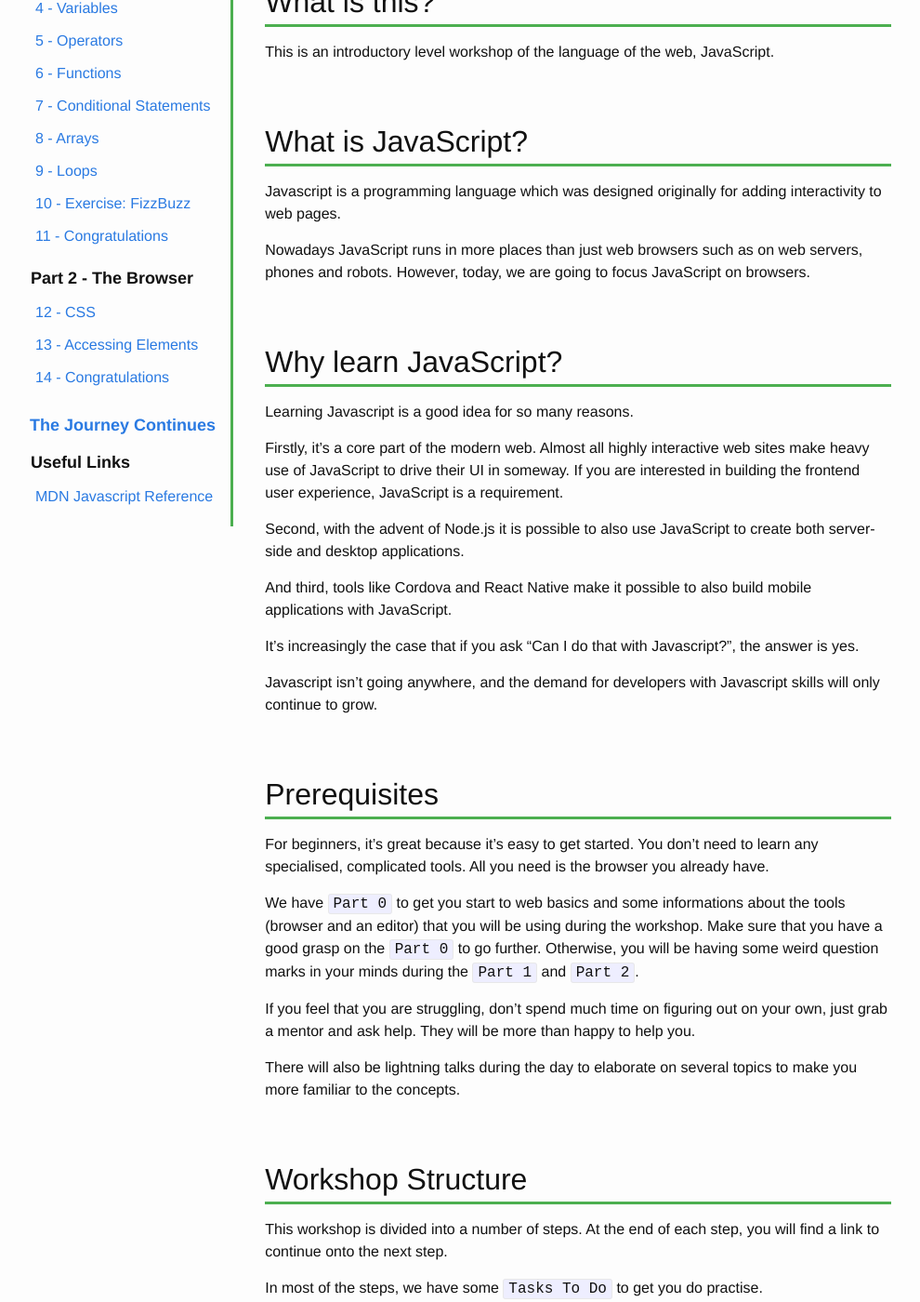
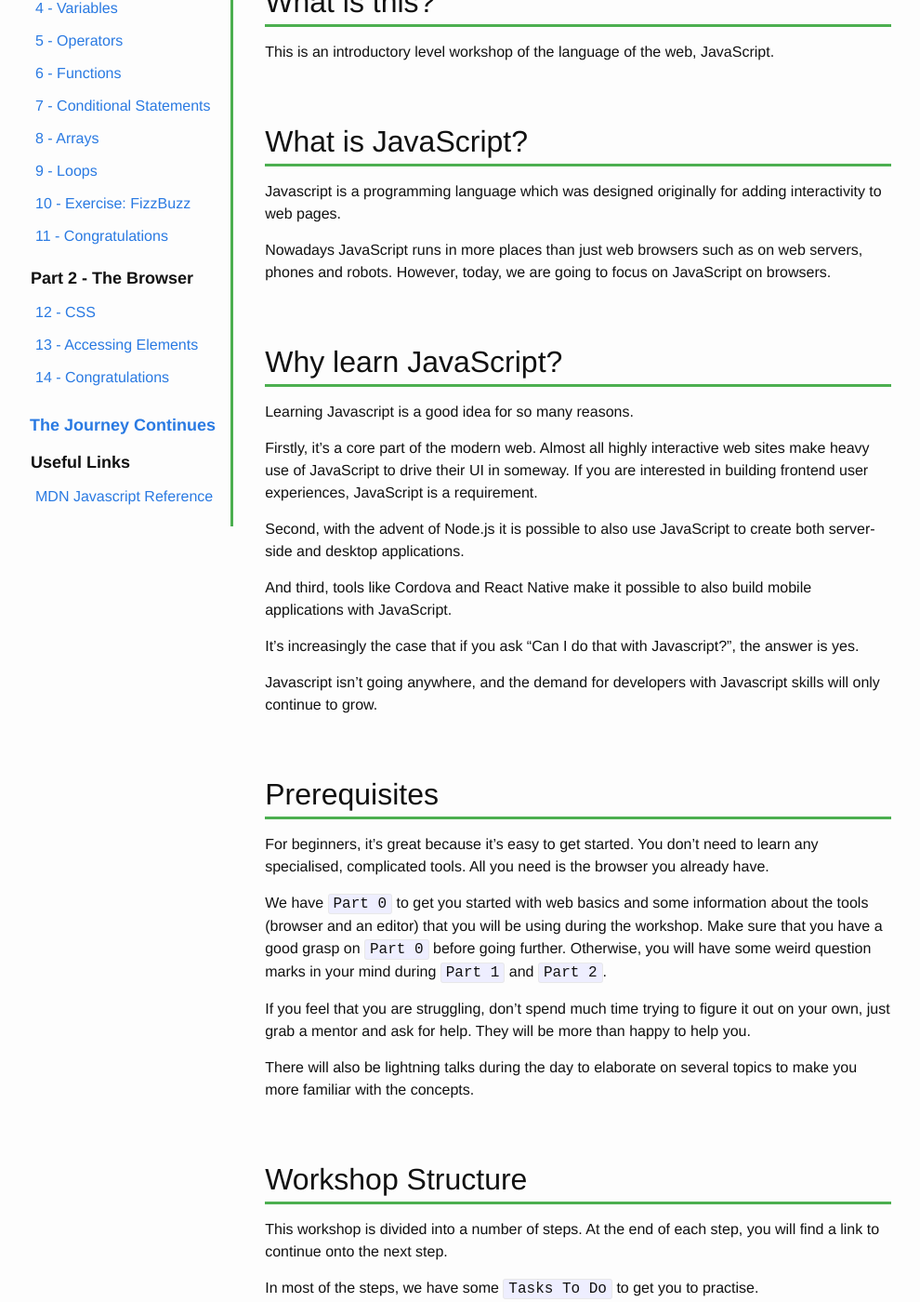
Before and after one commit to muses-code-js/js-intro-workshop, a Jekyll site: the page built from index.md, in a window 1280 px wide and 1400 px high, scrolled down 396 px. Shown: the whole window at 93% size, without its empty margins (135-1125 px from the left). Built offline with Jekyll 4.4.1, drawn with Linux system fonts in a browser that asks for light colours; nearby versions of some CDN libraries.

Commit message:
Adjust wording in index

```diff
--- a/index.md
+++ b/index.md
@@ -13,13 +13,13 @@ This is an introductory level workshop of the language of the web, JavaScript.
 
 Javascript is a programming language which was designed originally for adding interactivity to web pages.
 
-Nowadays JavaScript runs in more places than just web browsers such as on web servers, phones and robots. However, today, we are going to focus JavaScript on browsers.
+Nowadays JavaScript runs in more places than just web browsers such as on web servers, phones and robots. However, today, we are going to focus on JavaScript on browsers.
 
 ## Why learn JavaScript?
 
 Learning Javascript is a good idea for so many reasons.
 
-Firstly, it's a core part of the modern web.  Almost all highly interactive web sites make heavy use of JavaScript to drive their UI in someway.  If you are interested in building the frontend user experience, JavaScript is a requirement.
+Firstly, it's a core part of the modern web.  Almost all highly interactive web sites make heavy use of JavaScript to drive their UI in someway.  If you are interested in building frontend user experiences, JavaScript is a requirement.
 
 Second, with the advent of Node.js it is possible to also use JavaScript to create both server-side and desktop applications.
 
@@ -34,11 +34,11 @@ Javascript isn't going anywhere, and the demand for developers with Javascript s
 
 For beginners, it's great because it's easy to get started.  You don't need to learn any specialised, complicated tools.  All you need is the browser you already have.
 
-We have `Part 0` to get you start to web basics and some informations about the tools (browser and an editor) that you will be using during the workshop. Make sure that you have a good grasp on the `Part 0` to go further. Otherwise, you will be having some weird question marks in your minds during the `Part 1` and `Part 2`.
+We have `Part 0` to get you started with web basics and some information about the tools (browser and an editor) that you will be using during the workshop. Make sure that you have a good grasp on `Part 0` before going further. Otherwise, you will have some weird question marks in your mind during `Part 1` and `Part 2`.
 
-If you feel that you are struggling, don't spend much time on figuring out on your own, just grab a mentor and ask help. They will be more than happy to help you.
+If you feel that you are struggling, don't spend much time trying to figure it out on your own, just grab a mentor and ask for help. They will be more than happy to help you.
 
-There will also be lightning talks during the day to elaborate on several topics to make you more familiar to the concepts.
+There will also be lightning talks during the day to elaborate on several topics to make you more familiar with the concepts.
 
 
 ## Workshop Structure
@@ -46,6 +46,6 @@ There will also be lightning talks during the day to elaborate on several topics
 This workshop is divided into a number of steps. At the end of each step, you will
 find a link to continue onto the next step.
 
-In most of the steps, we have some `Tasks To Do` to get you do practise.
+In most of the steps, we have some `Tasks To Do` to get you to practise.
 
 Then we have some links to resources to continue your studies.
```
